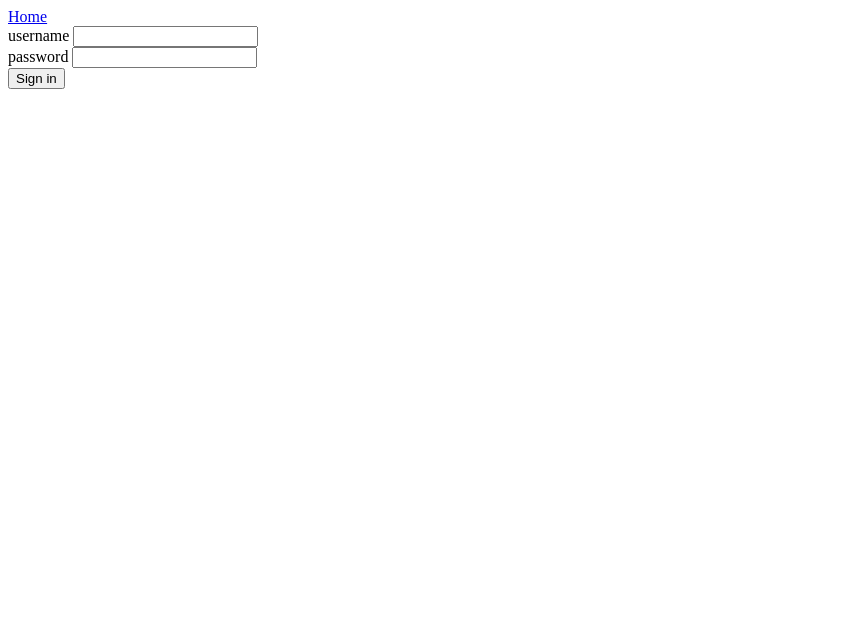
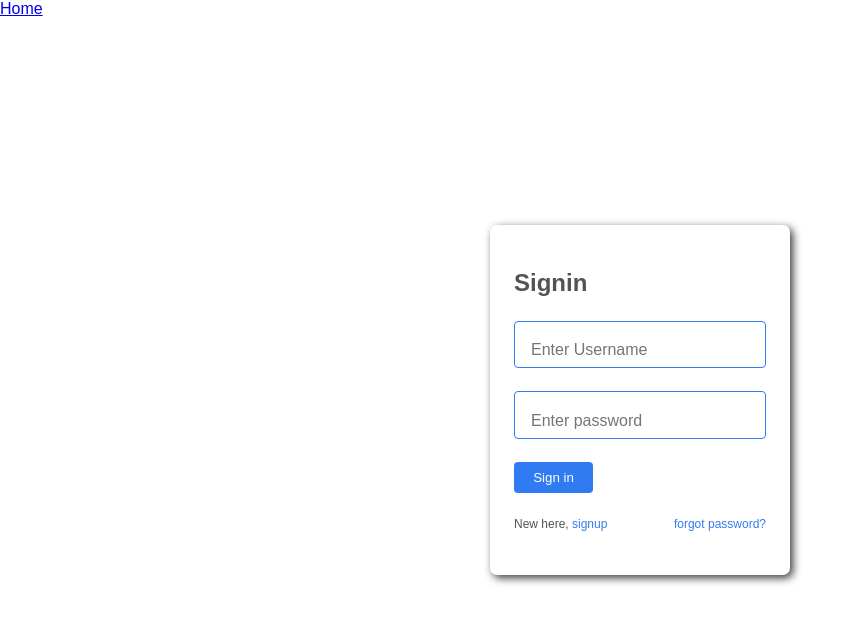
Before and after one commit to OvyEvbodi/auth_playground, a plain HTML site: page frontend/signin.html in a window 1280 px wide. Shown: the whole page, without its empty margins (0-862 px from the left). Drawn offline with Linux system fonts and the light colour scheme.

Commit message:
Style Signin form

```diff
--- a/frontend/css/style.css
+++ b/frontend/css/style.css
@@ -0,0 +1,100 @@
+* {
+    box-sizing: border-box;
+    margin:0;
+    padding:0;
+    scroll-behavior: smooth;
+}
+:root{
+    --primary_color:rgb(255, 255, 255);
+    --secondary_color: rgb(56, 58, 59);
+    --accent_color:rgb(49, 123, 242);
+    --text_color_light:#fff;
+    --text_color_dark: rgb(84, 83, 83);
+}
+/* .rubik-font {
+    font-family: "Rubik", sans-serif;
+    font-optical-sizing: auto;
+    font-weight: 400;
+    font-style: normal;
+  } */
+
+body {
+    background-color: var(--primary_color);
+    color: var(--text_color_dark);
+    font-family: sans-serif;
+}
+
+/* Dark mode */
+/* body {
+    background-color: var(--secondary_color);
+    color: var(--text_color_light);
+    font-family: sans-serif;
+    max-height: 100vh;
+}
+a {
+    color: var(--text_color_light);
+}
+*/
+.signin_form {
+    display: flex;
+    flex-direction: column;
+    justify-content: space-around;
+    padding: 2rem 1.5rem;
+    max-width: 40vw;
+    border-radius: 7px;
+    background-color: var(--primary_color);
+    margin: auto;
+    box-shadow: 3px 3px 8px 0px var(--secondary_color);
+    min-width: 300px;
+    min-height: 350px;
+}
+.signin_form_wrap {
+    position: absolute;
+    top: 50%;
+    left: 50%;
+    transform: translate(-50%, -50%);
+}
+.form_header {
+    /* margin-bottom: 0rem; */
+}
+.form_element {
+    width: 100%;
+    /* background-color: aqua; */
+}
+.input_field {
+    padding: 1.2rem 1rem 0.5rem;
+    width: 100%;
+    outline: none;
+    border: none;
+    border: 1px solid var(--accent_color);
+    border-radius: 4px;
+    font-weight: 300;
+    font-size: 16px;
+}
+.btn {
+    background-color: var(--accent_color);
+    border-radius: 4px;
+    max-width: fit-content;
+    padding: 0.5rem 1.2rem;
+    color: var(--primary_color);
+    outline: none;
+    border: none;
+    transition: all 400ms ease;
+}
+.btn:hover {
+    opacity: 0.9;
+}
+.form_footer {
+    display: flex;
+    justify-content: space-between;
+    font-weight: 200;
+    font-size: 12px;
+}
+.signup_link > a {
+    color: var(--accent_color);
+    transition: all 400ms ease;
+}
+.signup_link > a:hover {
+    opacity: 0.8;
+    text-decoration: underline;
+}
--- a/frontend/signin.html
+++ b/frontend/signin.html
@@ -4,9 +4,12 @@
     <meta charset="UTF-8">
     <meta name="viewport" content="width=device-width, initial-scale=1.0">
     <link rel="stylesheet" href="css/style.css">
+    <link rel="preconnect" href="https://fonts.googleapis.com">
+    <link rel="preconnect" href="https://fonts.gstatic.com" crossorigin>
+    <link href="https://fonts.googleapis.com/css2?family=Rubik:ital,wght@0,300..900;1,300..900&display=swap" rel="stylesheet">
     <title>V-auth signin</title>
 </head>
-<body>
+<body class=".rubik-font">
     <header>
         <nav>
             <a href="index.html">Home</a>
@@ -15,15 +18,22 @@
     <main>
         <div class="signin_form_wrap">
             <form class="signin_form">
+                <h2 class="form_header">Signin</h2>
                 <div class="form_element">
-                    <label for="name">username</label>
-                    <input name="name" type="text" />
+                    <!-- <label for="name"></label> -->
+                    <input class="input_field" name="name" type="text" placeholder="Enter Username"/>
                 </div>
                 <div class="form_element">
-                    <label for="password">password</label>
-                    <input name="password" type="text" />
+                    <!-- <label for="password">password</label> -->
+                    <input class="input_field" name="password" type="text" placeholder="Enter password" />
                 </div>
-                <button>Sign in</button>
+                <div class="form_element">
+                    <button class="btn signin_btn">Sign in</button>
+                </div>
+                <div class="form_footer">
+                    <p class="signup_link">New here, <a>signup</a></p>
+                    <p class="signup_link"><a>forgot password?</a></p>
+                </div>
             </form>
         </div>
     </main>
```
Also changed, not shown: frontend/index.html (+4 -1 lines).
